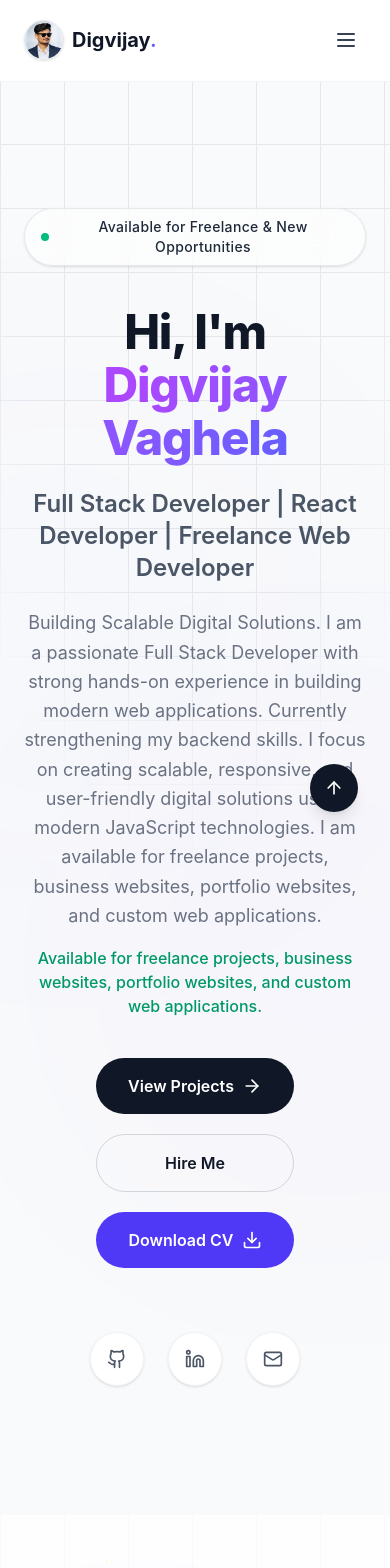
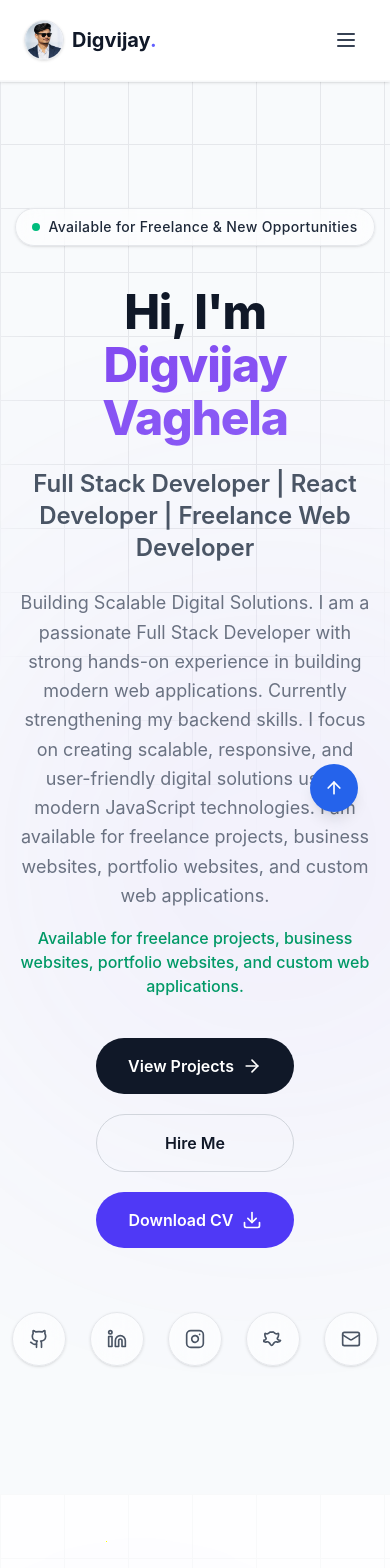
Before and after one commit to digvijayvaghelaa04/Portfolio-Dv, a React (Vite) app: page / in a window 390 px wide. Shown: the top 1568 px of the page. Built offline with nearby package versions, Linux system fonts and the light colour scheme.

Commit message:
Implement premium UI theme, parallax, responsive fixes, and add social icons

```diff
--- a/src/app/components/Footer.tsx
+++ b/src/app/components/Footer.tsx
@@ -1,5 +1,6 @@
 import { motion } from "motion/react";
-import { Github, Linkedin, Mail, Heart, ArrowUp } from "lucide-react";
+import { Github, Linkedin, Mail, Heart, ArrowUp, Instagram } from "lucide-react";
+import { SnapchatIcon } from "../components/icons/SnapchatIcon";
 import { portfolioData } from "../data/portfolio-data";
 
 export function Footer() {
@@ -24,6 +25,8 @@ export function Footer() {
   const socialLinks = [
     { icon: Github, href: portfolioData.social.github, label: "GitHub" },
     { icon: Linkedin, href: portfolioData.social.linkedin, label: "LinkedIn" },
+    { icon: Instagram, href: portfolioData.social.instagram, label: "Instagram" },
+    { icon: SnapchatIcon, href: portfolioData.social.snapchat, label: "Snapchat" },
     { icon: Mail, href: `mailto:${portfolioData.personal.email}`, label: "Email" },
   ];
 
@@ -59,9 +62,9 @@ export function Footer() {
                     aria-label={social.label}
                     whileHover={{ scale: 1.1, y: -2 }}
                     whileTap={{ scale: 0.95 }}
-                    className="w-12 h-12 bg-white dark:bg-[#111] border border-gray-200 dark:border-white/10 rounded-xl flex items-center justify-center hover:bg-gray-900 dark:hover:bg-white hover:border-gray-900 dark:hover:border-white transition-all duration-300 group shadow-sm hover:shadow-lg"
+                    className="w-12 h-12 bg-white dark:bg-[#111] border border-gray-200 dark:border-white/10 rounded-xl flex items-center justify-center hover:bg-[var(--primary)] hover:border-[var(--primary)] dark:hover:bg-[var(--primary)] dark:hover:border-[var(--primary)] transition-all duration-300 group shadow-sm hover:shadow-[0_0_20px_var(--hero-primary-glow)] hover:-translate-y-1"
                   >
-                    <social.icon className="w-5 h-5 text-gray-600 dark:text-gray-400 group-hover:text-white dark:group-hover:text-black transition-colors" />
+                    <social.icon className="w-5 h-5 text-gray-600 dark:text-gray-400 group-hover:text-white transition-colors" />
                   </motion.a>
                 ))}
               </div>
@@ -86,9 +89,9 @@ export function Footer() {
                         e.preventDefault();
                         scrollToSection(link.href);
                       }}
-                      className="text-gray-600 dark:text-gray-400 hover:text-indigo-600 dark:hover:text-indigo-400 transition-colors font-medium inline-flex items-center gap-2 group"
+                      className="text-gray-600 dark:text-gray-400 hover:text-[var(--primary)] dark:hover:text-[var(--primary)] transition-colors font-medium inline-flex items-center gap-2 group"
                     >
-                      <span className="w-0 h-[2px] bg-indigo-500 rounded-full group-hover:w-4 transition-all duration-300" />
+                      <span className="w-0 h-[2px] bg-[var(--primary)] rounded-full group-hover:w-4 transition-all duration-300" />
                       {link.name}
                     </a>
                   </li>
@@ -110,7 +113,7 @@ export function Footer() {
                 <li>
                   <a
                     href={`mailto:${portfolioData.personal.email}`}
-                    className="hover:text-indigo-600 dark:hover:text-indigo-400 transition-colors"
+                    className="hover:text-[var(--primary)] dark:hover:text-[var(--primary)] transition-colors"
                   >
                     {portfolioData.personal.email}
                   </a>
@@ -118,7 +121,7 @@ export function Footer() {
                 <li>
                   <a
                     href={`tel:${portfolioData.personal.phone}`}
-                    className="hover:text-indigo-600 dark:hover:text-indigo-400 transition-colors flex items-center"
+                    className="hover:text-[var(--primary)] dark:hover:text-[var(--primary)] transition-colors flex items-center"
                   >
                     {portfolioData.personal.phone}
                   </a>
@@ -159,7 +162,7 @@ export function Footer() {
         viewport={{ once: false }}
         whileHover={{ scale: 1.1, y: -2 }}
         whileTap={{ scale: 0.9 }}
-        className="fixed bottom-8 right-8 w-12 h-12 bg-gray-900 dark:bg-white text-white dark:text-black rounded-full flex items-center justify-center shadow-lg dark:shadow-[0_0_30px_rgba(255,255,255,0.2)] hover:bg-gray-800 dark:hover:bg-gray-200 transition-all duration-300 z-40"
+        className="fixed bottom-8 right-8 w-12 h-12 bg-[var(--primary)] text-white rounded-full flex items-center justify-center shadow-lg dark:shadow-[0_0_30px_var(--border-glow)] hover:bg-[var(--accent-blue)] transition-all duration-300 z-40 hover:shadow-[0_0_20px_var(--hero-primary-glow)]"
       >
         <ArrowUp className="w-5 h-5" />
       </motion.button>
--- a/src/app/components/Navbar.tsx
+++ b/src/app/components/Navbar.tsx
@@ -65,7 +65,7 @@ export function Navbar() {
         }}
         animate={hidden ? "hidden" : "visible"}
         transition={{ duration: 0.35, ease: "easeInOut" }}
-        className="fixed top-0 left-0 right-0 z-50 bg-white/90 dark:bg-[#050505]/80 backdrop-blur-xl border-b border-gray-200/50 dark:border-white/10 transition-colors duration-500"
+        className="fixed top-0 left-0 right-0 z-50 bg-white/70 dark:bg-[var(--dark-bg)]/70 backdrop-blur-2xl border-b border-gray-200/30 dark:border-white/10 transition-colors duration-500 shadow-sm dark:shadow-none"
       >
         <div className="max-w-7xl mx-auto px-6 lg:px-8">
           <div className="flex items-center justify-between h-20">
--- /dev/null
+++ b/src/app/components/icons/SnapchatIcon.tsx
@@ -0,0 +1,21 @@
+import React from 'react';
+
+export function SnapchatIcon({ className, ...props }: React.SVGProps<SVGSVGElement>) {
+  return (
+    <svg
+      xmlns="http://www.w3.org/2000/svg"
+      width="24"
+      height="24"
+      viewBox="0 0 24 24"
+      fill="none"
+      stroke="currentColor"
+      strokeWidth="2"
+      strokeLinecap="round"
+      strokeLinejoin="round"
+      className={className}
+      {...props}
+    >
+      <path d="M11.536 3.664c.264-.32.664-.32.928 0 1.256 1.544 2.144 2.112 3.424 2.112.56 0 1.488-.088 1.944-.336.56-.296.8-.072.824.28.024.32-.016 1.448-.12 2.304-.104.832-.304 1.704-.928 2.352-.376.392-.504.664-.504 1.104 0 .744.576 1.256 1.488 1.632.744.304 1.768.424 2.056.464.296.04.4.224.296.448-.48.968-1.504 1.528-2.6 1.624-.624.056-1.552-.16-2.024-.264-.336-.08-.632-.128-.888-.128-.464 0-1.12.352-1.896 1.088-.8.744-1.208 1.448-1.544 2.024-.296.488-.616 1.024-1.128 1.248-.288.128-.52.128-.808 0-.52-.224-.84-.76-1.136-1.248-.336-.576-.744-1.28-1.544-2.024-.776-.736-1.432-1.088-1.896-1.088-.256 0-.552.048-.888.128-.472.104-1.4.32-2.024.264-1.096-.096-2.12-.656-2.6-1.624-.104-.224 0-.408.296-.448.288-.04 1.312-.16 2.056-.464.912-.376 1.488-.888 1.488-1.632 0-.44-.128-.712-.504-1.104-.624-.648-.824-1.52-.928-2.352-.104-.856-.144-1.984-.12-2.304.024-.352.264-.576.824-.28.456.248 1.384.336 1.944.336 1.28 0 2.168-.568 3.424-2.112z" />
+    </svg>
+  );
+}
--- a/src/app/data/portfolio-data.ts
+++ b/src/app/data/portfolio-data.ts
@@ -18,6 +18,8 @@ export const portfolioData = {
   social: {
     github: "https://github.com/digvijayvaghelaa04",
     linkedin: "https://www.linkedin.com/in/digvijay-vaghelaa/",
+    instagram: "https://www.instagram.com/_dig__1/",
+    snapchat: "https://snapchat.com/t/2tVkcP8K",
     twitter: "",
     dribbble: "",
     behance: "",
@@ -105,16 +107,16 @@ export const portfolioData = {
   experience: [
     {
       id: 1,
-      position: "Full Stack Developer Intern",
+      position: "Internship",
       company: "HN Techno",
       location: "Ahmedabad, Gujarat",
       period: "2025 - 2026",
       type: "work",
-      description: "6 Months Internship (with ongoing contribution)",
+      description: "",
       achievements: [
-        "Implemented REST APIs and designed responsive modern UI components.",
-        "Contributed to strong database architecture utilizing MySQL and MongoDB.",
-        "Delivered and deployed multiple end-to-end full stack client projects.",
+        "Built responsive web interfaces using React.js and modern JavaScript.",
+        "Worked on REST APIs, frontend-backend integration, and database operations.",
+        "Contributed to real-world full stack projects and learned industry development practices.",
       ],
     },
     {
--- a/src/app/sections/Hero.tsx
+++ b/src/app/sections/Hero.tsx
@@ -1,5 +1,6 @@
-import { motion } from "motion/react";
-import { ArrowRight, Github, Linkedin, Mail, Download } from "lucide-react";
+import { motion, useMotionValue, useSpring, useTransform } from "motion/react";
+import { ArrowRight, Github, Linkedin, Mail, Download, Instagram } from "lucide-react";
+import { SnapchatIcon } from "../components/icons/SnapchatIcon";
 import { portfolioData } from "../data/portfolio-data";
 import cvPdf from "../../imports/Digvijay_Vaghela_CV.pdf.pdf";
 
@@ -9,20 +10,41 @@ export function Hero() {
     element?.scrollIntoView({ behavior: "smooth" });
   };
 
+  const mouseX = useMotionValue(0);
+  const mouseY = useMotionValue(0);
+
+  const springConfig = { damping: 50, stiffness: 400 };
+  const smoothX = useSpring(mouseX, springConfig);
+  const smoothY = useSpring(mouseY, springConfig);
+
+  const rotateX = useTransform(smoothY, [-0.5, 0.5], [10, -10]);
+  const rotateY = useTransform(smoothX, [-0.5, 0.5], [-10, 10]);
+
+  const handleMouseMove = (e: React.MouseEvent<HTMLDivElement>) => {
+    const { clientX, clientY } = e;
+    const { innerWidth, innerHeight } = window;
+    const x = clientX / innerWidth - 0.5;
+    const y = clientY / innerHeight - 0.5;
+    mouseX.set(x);
+    mouseY.set(y);
+  };
+
   return (
     <section
       id="home"
-      className="relative min-h-screen flex items-center justify-center overflow-hidden bg-gray-50 dark:bg-[#050505] transition-colors duration-500"
+      onMouseMove={handleMouseMove}
+      className="relative min-h-screen flex items-center justify-center overflow-hidden bg-[var(--light-bg)] dark:bg-[var(--dark-bg)] transition-colors duration-500 perspective-[1000px]"
     >
       {/* Premium Minimal Grid Background */}
       <div className="absolute inset-0 bg-[linear-gradient(to_right,#e5e7eb_1px,transparent_1px),linear-gradient(to_bottom,#e5e7eb_1px,transparent_1px)] dark:bg-[linear-gradient(to_right,#ffffff0a_1px,transparent_1px),linear-gradient(to_bottom,#ffffff0a_1px,transparent_1px)] bg-[size:4rem_4rem] [mask-image:radial-gradient(ellipse_70%_50%_at_50%_0%,#000_70%,transparent_110%)]" />
 
       {/* Subtle Glowing Orbs for that modern 1% feel */}
       <motion.div
-        className="absolute top-1/4 -left-32 w-96 h-96 bg-indigo-500/10 dark:bg-indigo-500/10 rounded-full blur-[150px]"
+        className="absolute top-1/4 -left-32 w-[500px] h-[500px] bg-[var(--hero-primary-glow)] dark:bg-[var(--hero-red-glow)] rounded-full blur-[150px]"
         animate={{
           scale: [1, 1.2, 1],
           opacity: [0.3, 0.5, 0.3],
+          x: [0, 50, 0],
         }}
         transition={{
           duration: 8,
@@ -31,10 +53,11 @@ export function Hero() {
         }}
       />
       <motion.div
-        className="absolute bottom-1/4 -right-32 w-96 h-96 bg-violet-600/10 dark:bg-violet-600/10 rounded-full blur-[150px]"
+        className="absolute bottom-1/4 -right-32 w-[500px] h-[500px] bg-[var(--accent-blue)]/20 dark:bg-[var(--accent-red)]/20 rounded-full blur-[150px]"
         animate={{
           scale: [1.2, 1, 1.2],
           opacity: [0.3, 0.5, 0.3],
+          y: [0, -50, 0],
         }}
         transition={{
           duration: 10,
@@ -44,7 +67,10 @@ export function Hero() {
       />
 
       {/* Content */}
-      <div className="relative z-10 max-w-7xl mx-auto px-6 lg:px-8 py-32 flex flex-col items-center justify-center text-center">
+      <motion.div
+        style={{ rotateX, rotateY }}
+        className="relative z-10 max-w-7xl mx-auto px-6 lg:px-8 py-32 flex flex-col items-center justify-center text-center preserve-3d"
+      >
         {/* Availability Badge */}
         <motion.div
           initial={{ opacity: 0, y: -20 }}
@@ -69,7 +95,7 @@ export function Hero() {
           <h1 className="text-5xl md:text-7xl lg:text-8xl font-extrabold mb-6 tracking-tight leading-[1.1]">
             <span className="text-gray-900 dark:text-white">Hi, I'm </span>
             <br className="md:hidden" />
-            <span className="bg-gradient-to-r from-indigo-500 via-purple-500 to-indigo-500 bg-clip-text text-transparent animate-gradient">
+            <span className="bg-gradient-to-r from-[var(--grad-1-start)] to-[var(--grad-1-end)] bg-clip-text text-transparent animate-gradient">
               {portfolioData.personal.name}
             </span>
           </h1>
@@ -134,26 +160,35 @@ export function Hero() {
           {[
             { icon: Github, link: portfolioData.social.github, label: "GitHub" },
             { icon: Linkedin, link: portfolioData.social.linkedin, label: "LinkedIn" },
+            { icon: Instagram, link: portfolioData.social.instagram, label: "Instagram" },
+            { icon: SnapchatIcon, link: portfolioData.social.snapchat, label: "Snapchat" },
             { icon: Mail, link: `mailto:${portfolioData.personal.email}`, label: "Email" },
           ].map(({ icon: Icon, link, label }, index) => (
+            <div key={label} className="relative group">
               <motion.a
-              key={label}
                 href={link}
                 target="_blank"
                 rel="noopener noreferrer"
                 aria-label={label}
-              className="group p-4 bg-white dark:bg-white/5 backdrop-blur-md border border-gray-100 dark:border-white/10 rounded-full hover:border-gray-300 dark:hover:border-white/20 hover:bg-gray-50 dark:hover:bg-white/10 transition-all duration-300 shadow-sm dark:shadow-none"
+                className="flex p-4 bg-white/50 dark:bg-white/5 backdrop-blur-md border border-gray-200 dark:border-white/10 rounded-full hover:border-[var(--primary)] dark:hover:border-[var(--primary)] hover:bg-gray-50 dark:hover:bg-white/10 transition-all duration-300 shadow-sm dark:shadow-none relative overflow-hidden"
               whileHover={{ scale: 1.1, y: -2 }}
               whileTap={{ scale: 0.95 }}
               initial={{ opacity: 0, y: 20 }}
               animate={{ opacity: 1, y: 0 }}
               transition={{ duration: 0.3, delay: 0.6 + index * 0.1 }}
             >
-              <Icon className="w-5 h-5 text-gray-600 dark:text-gray-300 group-hover:text-black dark:group-hover:text-white transition-colors" />
+              <Icon className="w-5 h-5 text-gray-600 dark:text-gray-300 group-hover:text-[var(--primary)] dark:group-hover:text-[var(--primary)] transition-colors relative z-10" />
               </motion.a>
+
+              {/* Tooltip */}
+              <div className="absolute -bottom-12 left-1/2 -translate-x-1/2 px-3 py-1 bg-gray-900 dark:bg-white text-white dark:text-gray-900 text-sm font-medium rounded-lg opacity-0 group-hover:opacity-100 transition-opacity duration-300 pointer-events-none whitespace-nowrap">
+                {label}
+                <div className="absolute -top-1 left-1/2 -translate-x-1/2 border-4 border-transparent border-b-gray-900 dark:border-b-white" />
+              </div>
+            </div>
           ))}
         </motion.div>
-      </div>
+      </motion.div>
 
       <style>{`
         @keyframes gradient {
--- a/src/app/sections/Projects.tsx
+++ b/src/app/sections/Projects.tsx
@@ -87,7 +87,7 @@ export function Projects() {
               layout
               className="group relative"
             >
-              <div className="relative bg-white dark:bg-[#111]/80 border border-indigo-100 dark:border-white/5 rounded-3xl overflow-hidden hover:border-indigo-300 dark:hover:border-white/20 transition-all duration-500 hover:shadow-[0_20px_40px_rgba(0,0,0,0.1)] dark:hover:shadow-[0_20px_40px_rgba(255,255,255,0.05)] shadow-lg dark:shadow-none h-full flex flex-col backdrop-blur-sm z-10 hover:-translate-y-2">
+              <div className="relative bg-white dark:bg-[#111]/80 border border-gray-200 dark:border-white/5 rounded-3xl overflow-hidden hover:border-[var(--primary)] dark:hover:border-[var(--primary)] transition-all duration-500 hover:shadow-[0_20px_40px_rgba(108,76,241,0.15)] dark:hover:shadow-[0_0_40px_rgba(108,76,241,0.2)] shadow-lg dark:shadow-none h-full flex flex-col backdrop-blur-sm z-10 hover:-translate-y-3">
                 {/* Featured Badge */}
                 {project.featured && (
                   <div className="absolute top-4 right-4 z-20 px-3 py-1.5 bg-indigo-600/90 dark:bg-indigo-500/90 backdrop-blur-md text-white text-xs font-bold tracking-wider rounded-full flex items-center gap-1.5 shadow-lg">
@@ -156,7 +156,7 @@ export function Projects() {
                         href={project.liveLink}
                         target="_blank"
                         rel="noopener noreferrer"
-                        className="flex-1 flex items-center justify-center gap-2 px-4 py-3 bg-indigo-600 dark:bg-indigo-500 text-white font-semibold rounded-xl hover:bg-indigo-700 dark:hover:bg-indigo-600 transition-all duration-300 hover:shadow-lg hover:-translate-y-0.5"
+                        className="flex-1 flex items-center justify-center gap-2 px-4 py-3 bg-[var(--primary)] text-white font-semibold rounded-xl hover:bg-[var(--accent-blue)] transition-all duration-300 hover:shadow-[0_0_20px_rgba(108,76,241,0.5)] dark:hover:shadow-[0_0_20px_rgba(108,76,241,0.4)] hover:-translate-y-0.5"
                       >
                         <ExternalLink className="w-5 h-5" />
                         <span className="text-sm md:text-base">Live Demo</span>
--- a/src/styles/theme.css
+++ b/src/styles/theme.css
@@ -43,60 +43,68 @@
   --sidebar-ring: #2563eb;
 
   /* Custom Portfolio Colors - Light Mode */
-  --hero-blue: #2563eb;
-  --hero-blue-glow: rgba(37, 99, 235, 0.3);
-  --accent-blue: #3b82f6;
-  --light-bg: #ffffff;
-  --lighter-bg: #f9fafb;
+  --hero-blue: #6C4CF1;
+  --hero-blue-glow: rgba(108, 76, 241, 0.3);
+  --accent-blue: #8B5CF6;
+  --light-bg: #F8FAFC;
+  --lighter-bg: #ffffff;
   --card-light: #ffffff;
   --border-light: rgba(0, 0, 0, 0.08);
+  --grad-1-start: #7C3AED;
+  --grad-1-end: #8B5CF6;
+  --grad-2-start: #0F172A;
+  --grad-2-end: #1E293B;
 }
 
 .dark {
   /* Cinematic Dark Theme - Spider-Man Inspired */
-  --background: #0a0a0a;
+  --background: #050505;
   --foreground: #f5f5f5;
   --card: #111111;
   --card-foreground: #f5f5f5;
   --popover: #111111;
   --popover-foreground: #f5f5f5;
-  --primary: #dc2626;
+  --primary: #6C4CF1;
   --primary-foreground: #ffffff;
-  --secondary: #1a1a1a;
+  --secondary: #0F172A;
   --secondary-foreground: #f5f5f5;
   --muted: #1a1a1a;
   --muted-foreground: #a3a3a3;
-  --accent: #1f1f1f;
+  --accent: #1E293B;
   --accent-foreground: #f5f5f5;
   --destructive: #dc2626;
   --destructive-foreground: #ffffff;
-  --border: rgba(220, 38, 38, 0.15);
-  --input: rgba(220, 38, 38, 0.1);
-  --ring: rgba(220, 38, 38, 0.5);
+  --border: rgba(108, 76, 241, 0.15);
+  --input: rgba(108, 76, 241, 0.1);
+  --ring: rgba(108, 76, 241, 0.5);
   --font-weight-medium: 500;
   --font-weight-normal: 400;
-  --chart-1: #dc2626;
-  --chart-2: #ef4444;
-  --chart-3: #f87171;
-  --chart-4: #fca5a5;
-  --chart-5: #fee2e2;
-  --sidebar: #0a0a0a;
+  --chart-1: #6C4CF1;
+  --chart-2: #8B5CF6;
+  --chart-3: #a78bfa;
+  --chart-4: #c4b5fd;
+  --chart-5: #ede9fe;
+  --sidebar: #050505;
   --sidebar-foreground: #f5f5f5;
-  --sidebar-primary: #dc2626;
+  --sidebar-primary: #6C4CF1;
   --sidebar-primary-foreground: #ffffff;
-  --sidebar-accent: #1a1a1a;
+  --sidebar-accent: #0F172A;
   --sidebar-accent-foreground: #f5f5f5;
-  --sidebar-border: rgba(220, 38, 38, 0.15);
-  --sidebar-ring: rgba(220, 38, 38, 0.5);
+  --sidebar-border: rgba(108, 76, 241, 0.15);
+  --sidebar-ring: rgba(108, 76, 241, 0.5);
 
   /* Custom Portfolio Colors - Dark Mode */
-  --hero-red: #dc2626;
-  --hero-red-glow: rgba(220, 38, 38, 0.5);
-  --accent-red: #ef4444;
-  --dark-bg: #0a0a0a;
-  --darker-bg: #050505;
+  --hero-red: #6C4CF1;
+  --hero-red-glow: rgba(108, 76, 241, 0.5);
+  --accent-red: #8B5CF6;
+  --dark-bg: #050505;
+  --darker-bg: #020202;
   --card-dark: #111111;
-  --border-glow: rgba(220, 38, 38, 0.2);
+  --border-glow: rgba(108, 76, 241, 0.2);
+  --grad-1-start: #7C3AED;
+  --grad-1-end: #8B5CF6;
+  --grad-2-start: #0F172A;
+  --grad-2-end: #1E293B;
 }
 
 @theme inline {
```
Also changed, not shown: src/app/sections/Contact.tsx (+9 -6 lines), src/app/sections/Experience.tsx (+6 -6 lines), src/app/sections/Skills.tsx (+19 -4 lines), 5 other files (tests, documents, lock files or other folders). Lines whose indentation alone changed are shown as unchanged.
